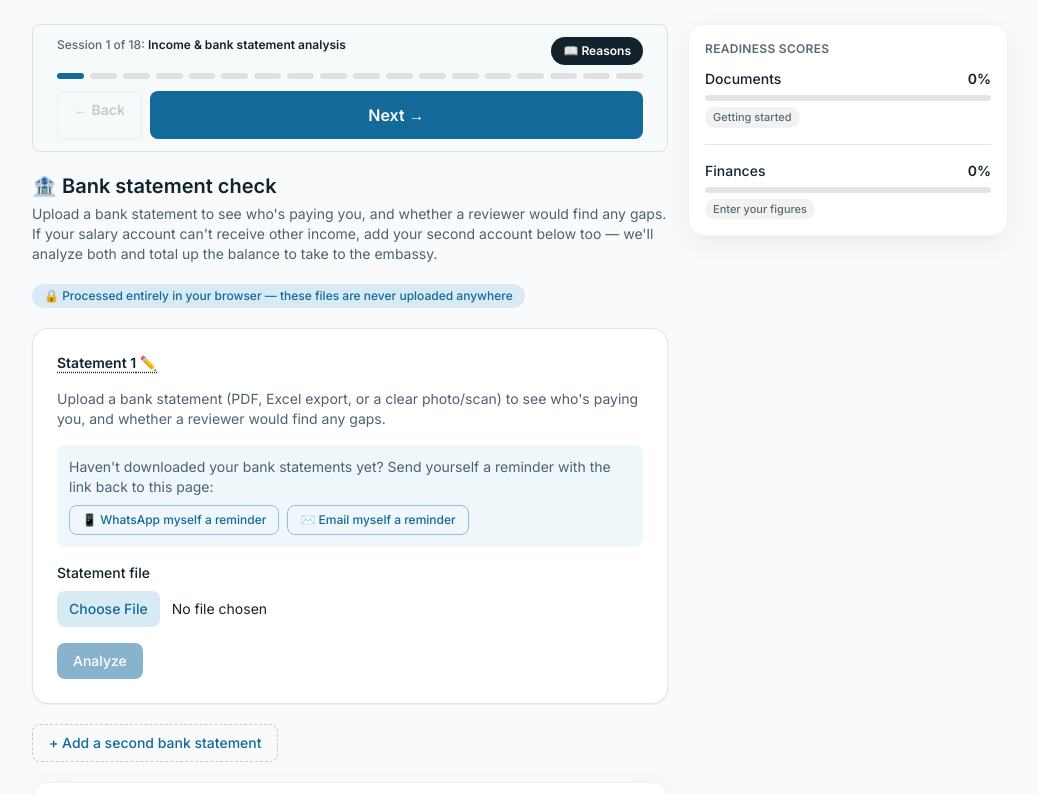
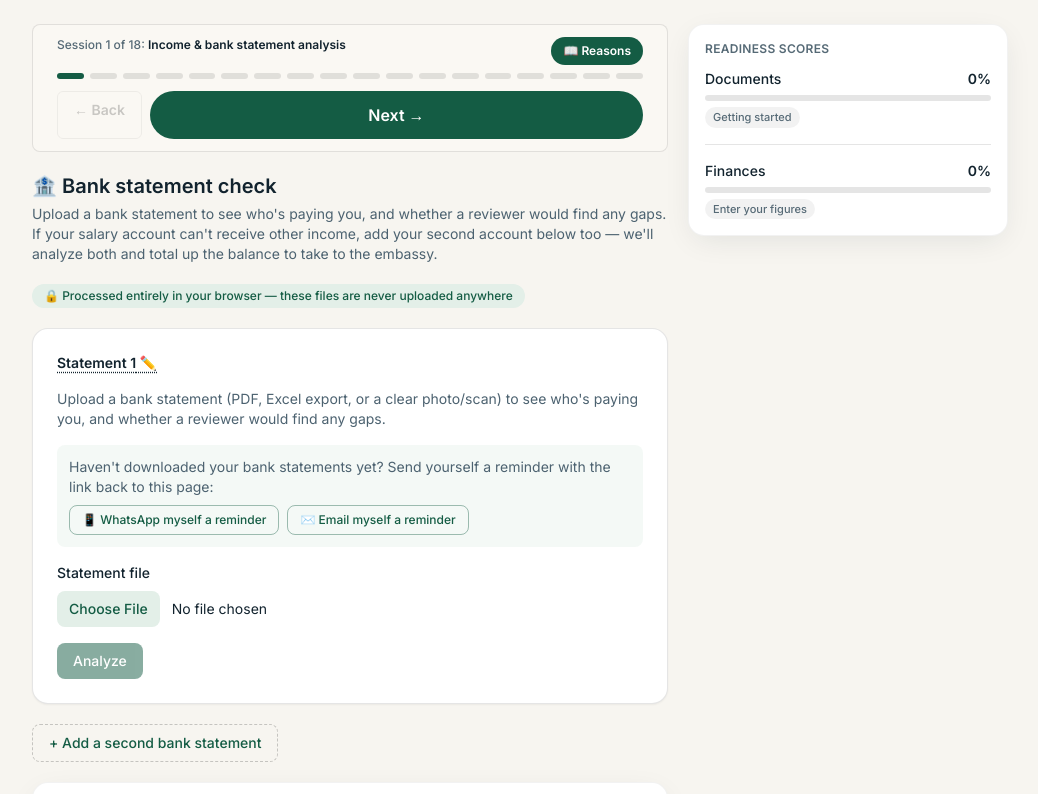
Before and after one commit to SmoothApplication/smooth-application, a Next.js app in the folder web/: page /checklist/uk/statement in a window 1280 px wide. Shown: the top 794 px of the page, without its empty margins (120-1158 px from the left). Built offline with nearby package versions, Linux system fonts and the light colour scheme.

Commit message:
Restyle every session to match new homepage mockup (deep-green/gold/cream)

```diff
--- a/web/app/globals.css
+++ b/web/app/globals.css
@@ -12,9 +12,16 @@
      Not a full component library rewrite — just names for the patterns already used everywhere,
      so new and edited pages converge on one version instead of drifting further apart. */
 
+/* Homepage-mockup restyle ("session 1 to the last session" pass): retinted the checkbox accent
+   and focus ring to the new deep-green brand color (was the old blue, #12699a), and switched the
+   primary button to a pill shape to match the mockup's rounded CTAs. Everything below still
+   derives from the `accent`/`gold`/`cream` Tailwind tokens (tailwind.config.ts) wherever Tailwind
+   utility classes can reach — these two raw CSS values can't use a Tailwind token directly
+   (accent-color and box-shadow aren't @apply-able the same way), so they're hand-kept in sync
+   with accent.DEFAULT (#145c44) as a plain hex/rgba. */
 @layer base {
   input[type='checkbox'] {
-    accent-color: #12699a;
+    accent-color: #145c44;
     width: 1rem;
     height: 1rem;
   }
@@ -26,7 +33,7 @@
   textarea:focus-visible {
     outline: 2px solid transparent;
     outline-offset: 2px;
-    box-shadow: 0 0 0 3px rgba(18, 105, 154, 0.35);
+    box-shadow: 0 0 0 3px rgba(20, 92, 68, 0.35);
   }
 }
 
@@ -36,9 +43,17 @@
     @apply rounded-2xl border border-black/5 bg-white shadow-[0_8px_30px_-6px_rgba(18,35,46,0.10)];
   }
 
-  /* The solid accent CTA button used for every "primary" action (Continue, Start, Email me…). */
+  /* The solid accent CTA button used for every "primary" action (Continue, Start, Email me…).
+     Pill-shaped (rounded-full) and using the accent-dark token for hover, matching the new
+     mockup's button treatment. */
   .btn-primary {
-    @apply rounded-lg bg-accent px-4 py-3 text-center font-semibold text-white transition-all duration-150 hover:bg-[#0e5a80] active:scale-[0.98] disabled:cursor-not-allowed disabled:opacity-40 disabled:active:scale-100;
+    @apply rounded-full bg-accent px-5 py-3 text-center font-semibold text-white transition-all duration-150 hover:bg-accent-dark active:scale-[0.98] disabled:cursor-not-allowed disabled:opacity-40 disabled:active:scale-100;
+  }
+
+  /* Secondary gold CTA — for the occasional highlight action that shouldn't compete with the
+     primary green button (e.g. a "see pricing" or premium-tier nudge). Used sparingly. */
+  .btn-gold {
+    @apply rounded-full bg-gold px-5 py-3 text-center font-semibold text-white transition-all duration-150 hover:bg-gold-dark active:scale-[0.98] disabled:cursor-not-allowed disabled:opacity-40 disabled:active:scale-100;
   }
 
   /* Text inputs and selects — one consistent border/radius/padding instead of the mix of
--- a/web/app/layout.tsx
+++ b/web/app/layout.tsx
@@ -90,14 +90,17 @@ export default function RootLayout({ children }: { children: React.ReactNode })
   return (
     <html lang="en" className={inter.variable}>
       <head>
-        <meta name="theme-color" content="#1b6fa8" />
+        {/* Homepage-mockup restyle: matches the new deep-green accent (was #1b6fa8, the old blue). */}
+        <meta name="theme-color" content="#145c44" />
         {/* eslint-disable-next-line react/no-danger */}
         <script
           type="application/ld+json"
           dangerouslySetInnerHTML={{ __html: JSON.stringify(JSON_LD) }}
         />
       </head>
-      <body className="min-h-screen bg-gray-50 font-sans text-gray-900 antialiased">
+      {/* Homepage-mockup restyle: warm cream sitewide background (was bg-gray-50), matching
+          manifest.json's existing PWA background_color for brand continuity. */}
+      <body className="min-h-screen bg-cream font-sans text-gray-900 antialiased">
         <Analytics />
         {children}
       </body>
--- a/web/app/page.tsx
+++ b/web/app/page.tsx
@@ -91,7 +91,7 @@ export default function HomePage() {
 
         <Link
           href="/quiz"
-          className="mt-2 block rounded-lg bg-accent px-6 py-4 text-center text-lg font-extrabold uppercase tracking-wide text-white transition-all duration-150 hover:bg-[#0e5a80] active:scale-[0.98]"
+          className="mt-2 block rounded-full bg-accent px-6 py-4 text-center text-lg font-extrabold uppercase tracking-wide text-white transition-all duration-150 hover:bg-accent-dark active:scale-[0.98]"
         >
           Click here before you apply
         </Link>
--- a/web/app/quiz/page.tsx
+++ b/web/app/quiz/page.tsx
@@ -327,7 +327,7 @@ export default function ConfidenceQuizPage() {
                 <button
                   type="submit"
                   disabled={!reportEmail.trim() || reportEmailStatus === 'saving'}
-                  className="rounded-md bg-accent px-3 py-2 text-sm font-semibold text-white transition-all duration-150 hover:bg-[#0e5a80] active:scale-[0.98] disabled:cursor-not-allowed disabled:opacity-40"
+                  className="rounded-full bg-accent px-3 py-2 text-sm font-semibold text-white transition-all duration-150 hover:bg-accent-dark active:scale-[0.98] disabled:cursor-not-allowed disabled:opacity-40"
                 >
                   {reportEmailStatus === 'saving' ? 'Sending…' : 'Get full report'}
                 </button>
--- a/web/components/checklist/FinalReviewSession.tsx
+++ b/web/components/checklist/FinalReviewSession.tsx
@@ -77,7 +77,7 @@ export default function FinalReviewSession({ code }: FinalReviewSessionProps) {
   return (
     <SessionShell code={code} name={name} session="final-review">
       <div className="flex flex-col gap-4">
-        <section className="rounded-lg border-l-4 border-l-[#1b6fa8] border border-black/10 bg-white p-4">
+        <section className="rounded-lg border-l-4 border-l-accent border border-black/10 bg-white p-4">
           <h2 className="mb-1 text-sm font-semibold text-[#12232e]">Are you ready?</h2>
           {requiredCount === 0 ? (
             <p className="text-sm text-[#4c6270]">
--- a/web/components/checklist/SessionShell.tsx
+++ b/web/components/checklist/SessionShell.tsx
@@ -38,7 +38,9 @@ export default function SessionShell({ code, name, session, children }: SessionS
   return (
     <main className="mx-auto flex min-h-screen max-w-5xl flex-col gap-5 p-6 pb-16 lg:flex-row lg:items-start">
       <div className="flex min-w-0 flex-1 flex-col gap-5">
-        <div className="sticky top-0 z-10 -mx-6 border-b border-black/10 bg-[#f7fafb]/95 px-6 py-3 backdrop-blur lg:mx-0 lg:rounded-lg lg:border">
+        {/* Homepage-mockup restyle: warm cream-tinted bar (was a cool blue-white, #f7fafb) so the
+            sticky chrome on every session matches the new cream/green palette. */}
+        <div className="sticky top-0 z-10 -mx-6 border-b border-black/10 bg-cream-soft/95 px-6 py-3 backdrop-blur lg:mx-0 lg:rounded-lg lg:border">
           <div className="flex items-start justify-between gap-3">
             <p className="text-xs font-medium text-[#566a76]">
               Session {idx + 1} of {total}:{' '}
@@ -59,7 +61,7 @@ export default function SessionShell({ code, name, session, children }: SessionS
             {session !== 'reasons' && (
               <Link
                 href={`/checklist/${code.toLowerCase()}/reasons`}
-                className="shrink-0 whitespace-nowrap rounded-full bg-[#12232e] px-3 py-1.5 text-xs font-semibold text-white hover:opacity-90"
+                className="shrink-0 whitespace-nowrap rounded-full bg-accent px-3 py-1.5 text-xs font-semibold text-white hover:opacity-90"
               >
                 📖 Reasons
               </Link>
--- a/web/tailwind.config.ts
+++ b/web/tailwind.config.ts
@@ -11,20 +11,31 @@ const config: Config = {
         sans: ['var(--font-inter)', 'ui-sans-serif', 'system-ui', 'sans-serif'],
       },
       colors: {
-        // Admin-dashboard accent — kept separate from `accent` (the actual index.html checklist
+        // Admin-dashboard accent — kept separate from `accent` (the actual applicant-facing
         // brand color, --accent below) since the admin panel was scaffolded independently.
         brand: {
           DEFAULT: '#0b7a6e',
           dark: '#0e8f82',
         },
-        // Matches index.html's :root custom properties exactly, so the ported applicant-facing
-        // pages look like a continuation of the live checklist rather than a re-skin.
+        // Retinted to match the new homepage mockup's "premium authority" look: a deep forest
+        // green as the one shared brand/CTA color across every session, replacing the old blue
+        // (#12699a). `dark` is the hover/pressed shade; `wash` is the pale tint used for
+        // badge/pill backgrounds. Kept clearly distinct (darker, less teal) from `good` below so
+        // a brand button and a "status: good" badge never read as the same color.
         accent: {
-          DEFAULT: '#12699a',
-          wash: '#d8eaf3',
+          DEFAULT: '#145c44',
+          dark: '#0c3d2d',
+          wash: '#e3efe8',
         },
+        // The mockup's gold/amber accent, for stat numerals, highlight badges, and secondary
+        // CTAs — used sparingly alongside the green, never replacing it as the primary action color.
+        gold: { DEFAULT: '#c08a28', dark: '#96690f', wash: '#fbf0d9' },
         good: { DEFAULT: '#0f8266', wash: '#dcf3ea' },
         warn: { DEFAULT: '#d99a34', wash: '#fbf0dc', text: '#7a5518' },
+        // Warm cream, matching manifest.json's existing PWA background_color — the new sitewide
+        // body background, replacing plain bg-gray-50. `soft` is a slightly lighter shade for
+        // cards/bars that sit on top of the cream body.
+        cream: { DEFAULT: '#f7f5f0', soft: '#faf8f3' },
       },
     },
   },
```
Also changed, not shown: 1 other file (tests, documents, lock files or other folders).
